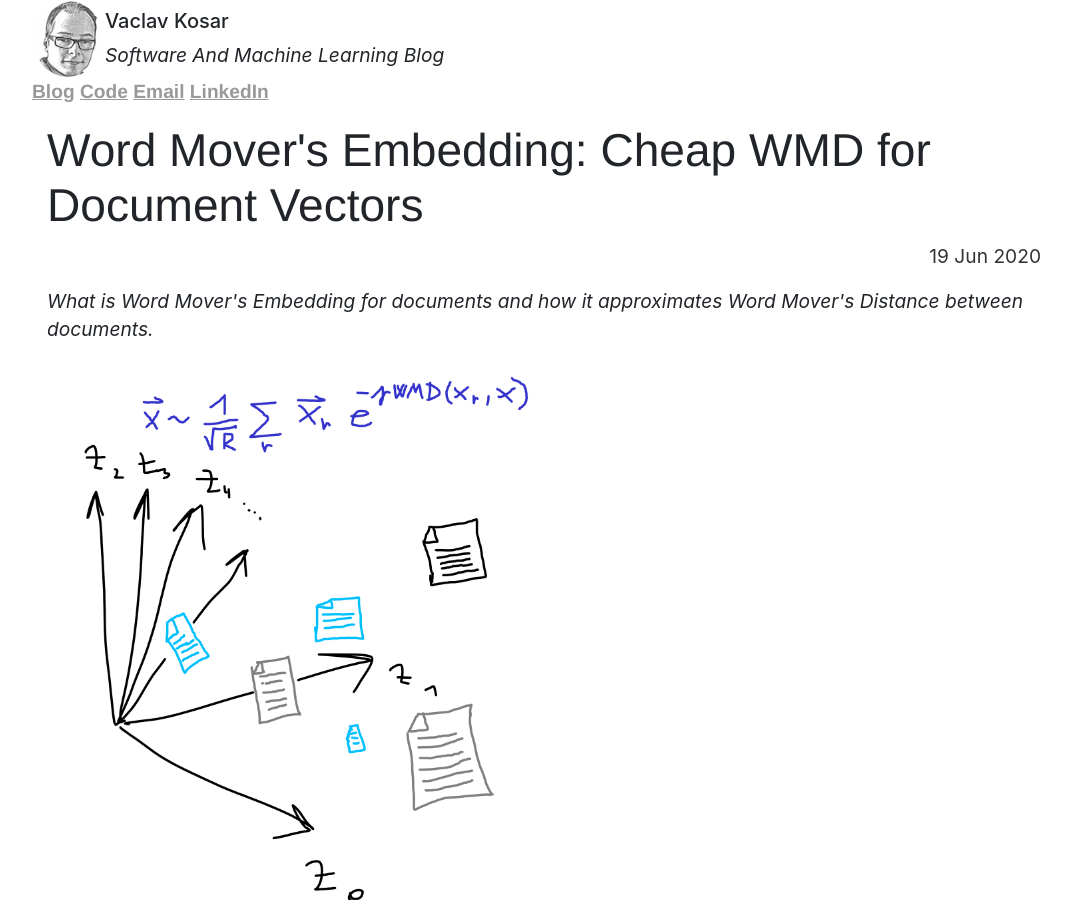
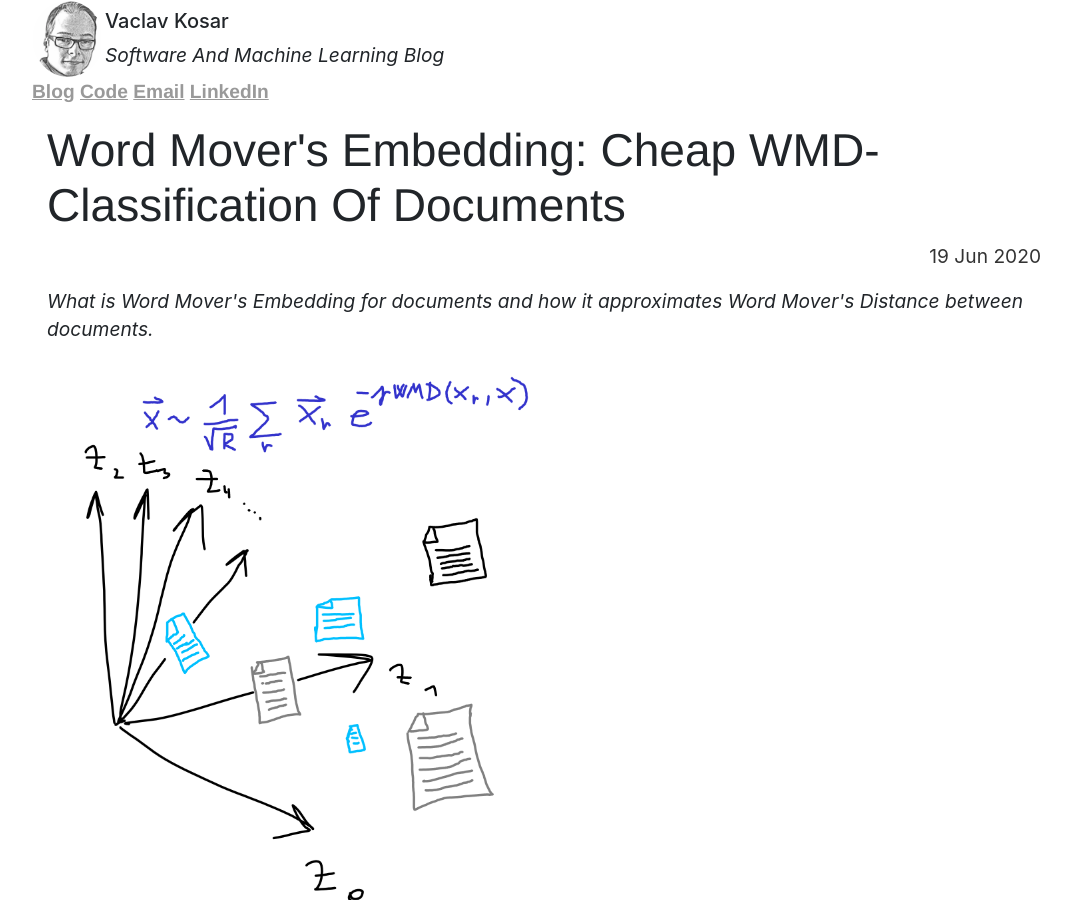
Before and after one commit to vackosar/vackosar.github.io, a Jekyll site: the page built from _posts/2020-08-09-Word-Movers-Embedding.md, in a window 1280 px wide and 900 px high. Shown: the whole window, without its empty margins (96-1167 px from the left). Built offline with Jekyll 4.4.1, drawn with Linux system fonts in a browser that asks for light colours; nearby versions of some CDN libraries; library files that are not in the unit come from our copies; comment, search, counter and statistics services are not loaded.

Commit message:
cheap wmd classification

```diff
--- a/_posts/2020-08-09-Word-Movers-Embedding.md
+++ b/_posts/2020-08-09-Word-Movers-Embedding.md
@@ -1,6 +1,6 @@
 ---
 layout: post
-title: "Word Mover's Embedding: Cheap WMD for Document Vectors"
+title: "Word Mover's Embedding: Cheap WMD-Classification Of Documents"
 date: 2020-06-19
 categories: ml
 description: What is Word Mover's Embedding for documents and how it approximates Word Mover's Distance between documents.
```
